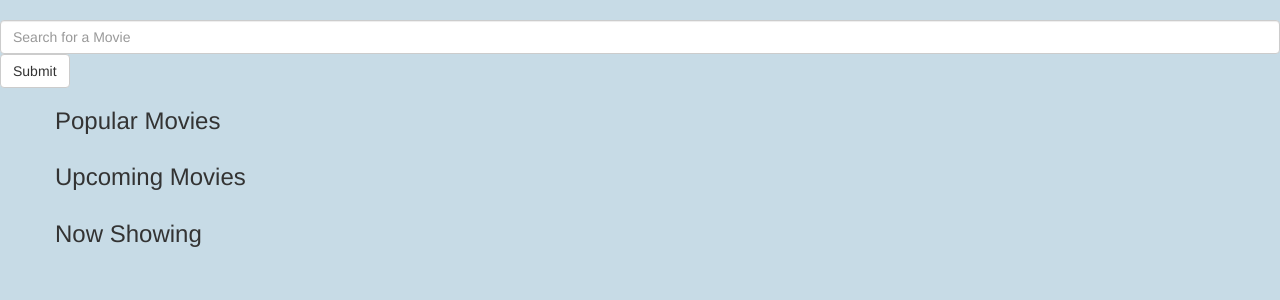
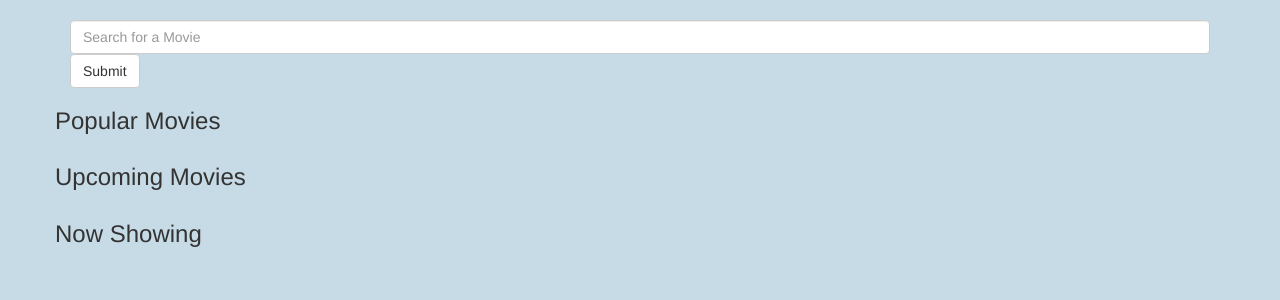
Before and after one commit to JosephatNgugi/Watchlist, a Flask app: template app/templates/index.html in a window 1280 px wide. Shown: the part 52-352 px from the top of the page. Run offline with Flask 2, Linux system fonts and the light colour scheme; the template is opened without the code that fills it, so the values that code supplies are empty; some libraries are stand-ins or nearby versions.

Commit message:
update requirements

```diff
--- a/app/templates/index.html
+++ b/app/templates/index.html
@@ -9,7 +9,7 @@
 
 <!-- Content block -->
 {% block content %}
-<div class="cont">
+<div class="container">
     <form>
         <input type="text" name="movie_query" placeholder="Search for a Movie" class="form-control">
         <input type="submit" value="Submit" class="btn btn-default">
--- a/requirements.txt
+++ b/requirements.txt
@@ -5,19 +5,23 @@ dominate==2.6.0
 Flask==1.1.4
 Flask-Bootstrap==3.3.7.1
 Flask-Script==2.0.6
+Flask-SQLAlchemy==2.5.1
 Flask-WTF==1.0.1
+greenlet==1.1.2
 importlib-metadata==4.11.3
 iniconfig==1.1.1
 itsdangerous==1.1.0
 Jinja2==2.11.3
-MarkupSafe==2.1.1
+MarkupSafe==2.0.1
 mypy-extensions==0.4.3
 packaging==21.3
 pathspec==0.9.0
 platformdirs==2.5.2
 pluggy==1.0.0
+psycopg2==2.9.3
 py==1.11.0
 pyparsing==3.0.8
+SQLAlchemy==1.4.36
 tomli==2.0.1
 typing_extensions==4.2.0
 un==0.0.2
```
